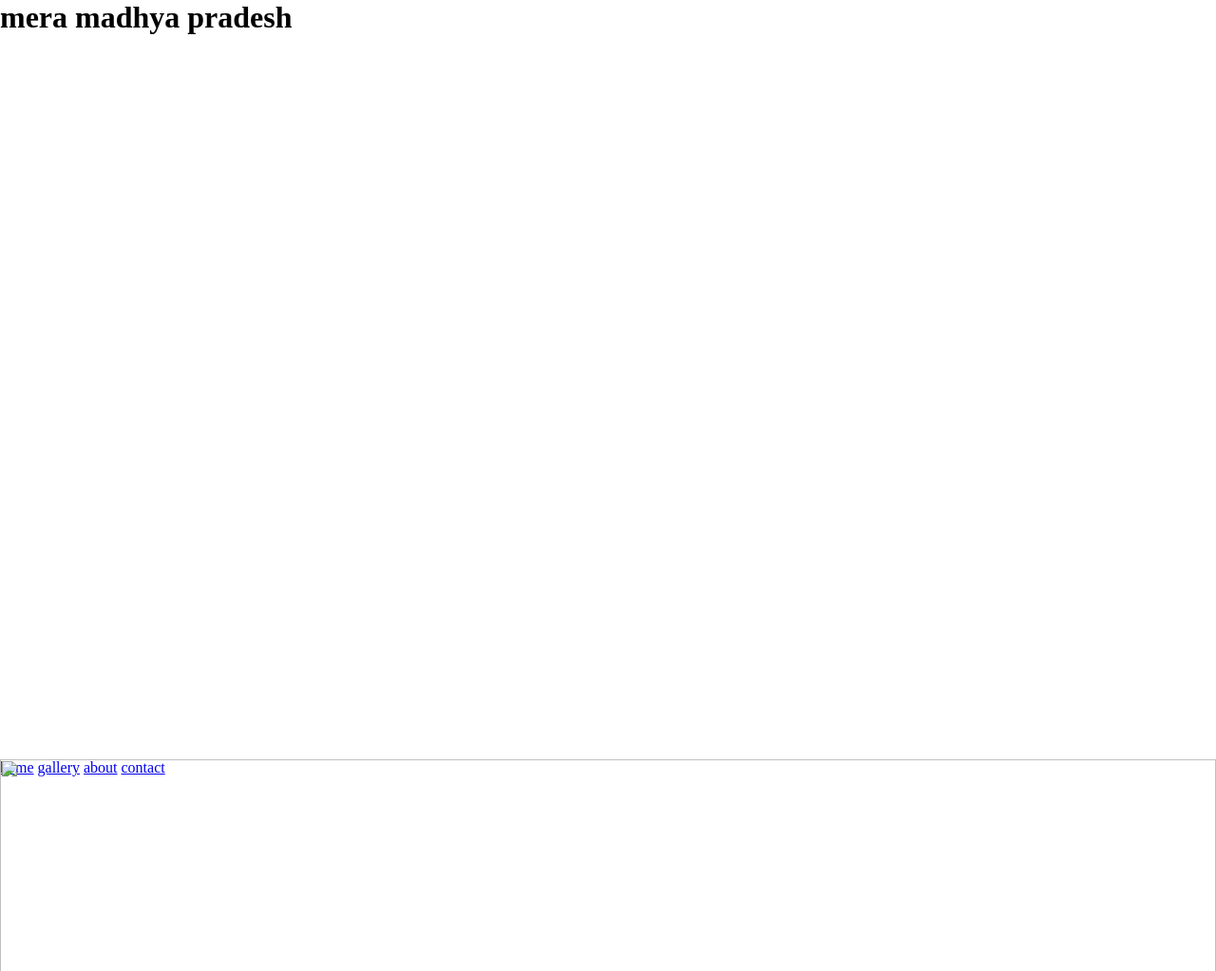
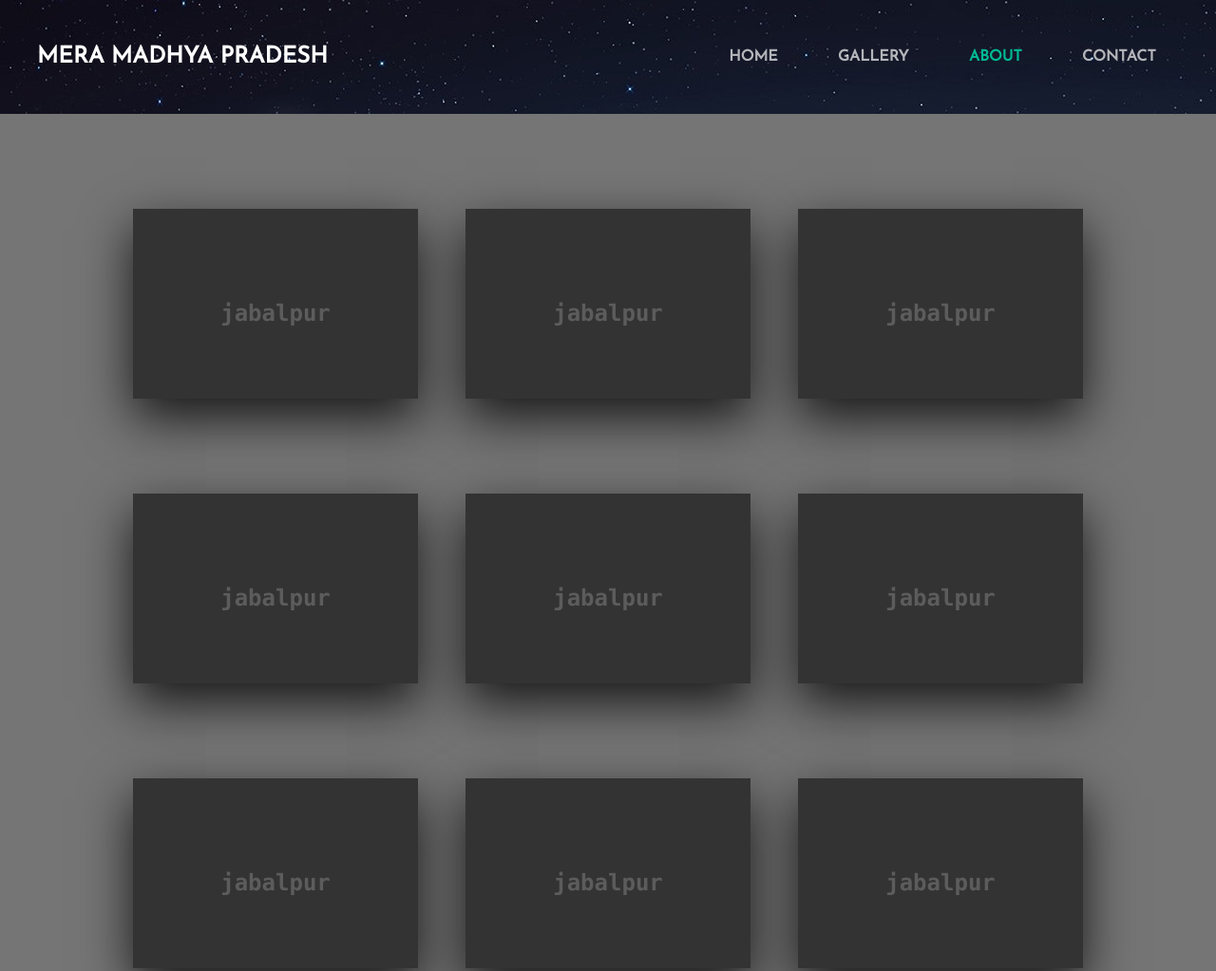
Before and after one commit to kishankacher02/mera.madhya.pradesh.github.io, a plain HTML site: page about.html in a window 1280 px wide. Shown: the top 1023 px of the page at 95% size. Drawn offline with Linux system fonts and the light colour scheme.

Commit message:
Update style1.css

```diff
--- a/style1.css
+++ b/style1.css
@@ -1,22 +1,113 @@
-*{
-    margin: 0%;
-    padding: 0%;
+body{
+    margin: 0;
+    padding: 0;
     width: 100%;
-    height: 100vh;
+    height: auto;
     box-sizing: border-box;
+
 }
-main{
-    margin: 0%;
-    padding: 0%;
+header{
+    margin: 0;
+    padding: 0;
     width: 100%;
-    height: 100vh;
+    height: 15vh;
+    background-image: url(gg.jpg);
+    background-color: #333;
+    color: white;
+    display: flex;
+    justify-content: space-between;
+    align-items: center;
+    text-transform: uppercase;
+    font-family: 'Josefin Sans', sans-serif;
+    /* border-bottom-color: black; */
+
+}
+.logo{
+    width: 30%;
+    font-size: 12px;
+    text-align: center;
+
+
+}
+.menu{
+    width: 45%;
+    display: flex;
+   justify-content: space-evenly;
+   font-weight: bold;
+}
+.menu a{
+    color: rgba(255, 255, 255, 0.683);
+    text-decoration: none;
+}
+a.about{
+    color: #00b894;
+}
+nav{
+    padding-top: 50px;
+   width: 100%;
+   height: 1300px;
+   background-color: rgb(118, 117, 117);
+   display: flex;
+   flex-direction: column;
+   align-items: center;
+   font-family: consolas;
+}
+.main{
+    width: 1000px;
+    height: 300px;
+    position: relative;
+    /* background-color: #333; */
+    display: flex;
+    justify-content:space-between;
+    align-items: center;
+}
+.main .box{
+    position: relative;
+    cursor: pointer;
+}
+.main .box .face{
+    width: 300px;
+    height: 200px;
+    transition: 0.5s;
+
+}
+.main .box .face.face1{
+    position: relative;
+    background-color: #333;
     display: flex;
     justify-content: center;
     align-items: center;
+    z-index: 1;
+    transform: translateY(100px);
 }
-.top{
-    width: 70%;
-    height: 70%;
-    border-radius: 10px;
-    box-shadow:  0px 0px 20px  rgb(80, 77, 77);
+.main .box:hover .face.face1{
+    background-color: #ff0057;
+    transform: translateY(0);
 }
+.main .box .face.face1 .content{
+    opacity: 0.2;
+    transform: 0.5s;
+}
+.main .box .face.face1:hover .content{
+    opacity: 1;
+}
+.main .box .face.face1 .content h3{
+    /* margin: 10px 0 0; */
+    color: #fff;
+    align-items: center;
+    font-size: 1.5em;
+}
+.main .box .face.face2{
+    position: relative;
+    background-color: #fff;
+    display: flex;
+    justify-content: center;
+    align-items: center;
+    padding: 20px;
+    box-sizing: border-box;
+    box-shadow: 0 20px 50px rgba(0, 0, 0, 0.8);
+    transform: translateY(-100px);
+}
+.main .box:hover .face2{
+    transform: translateY(0);
+}
```
